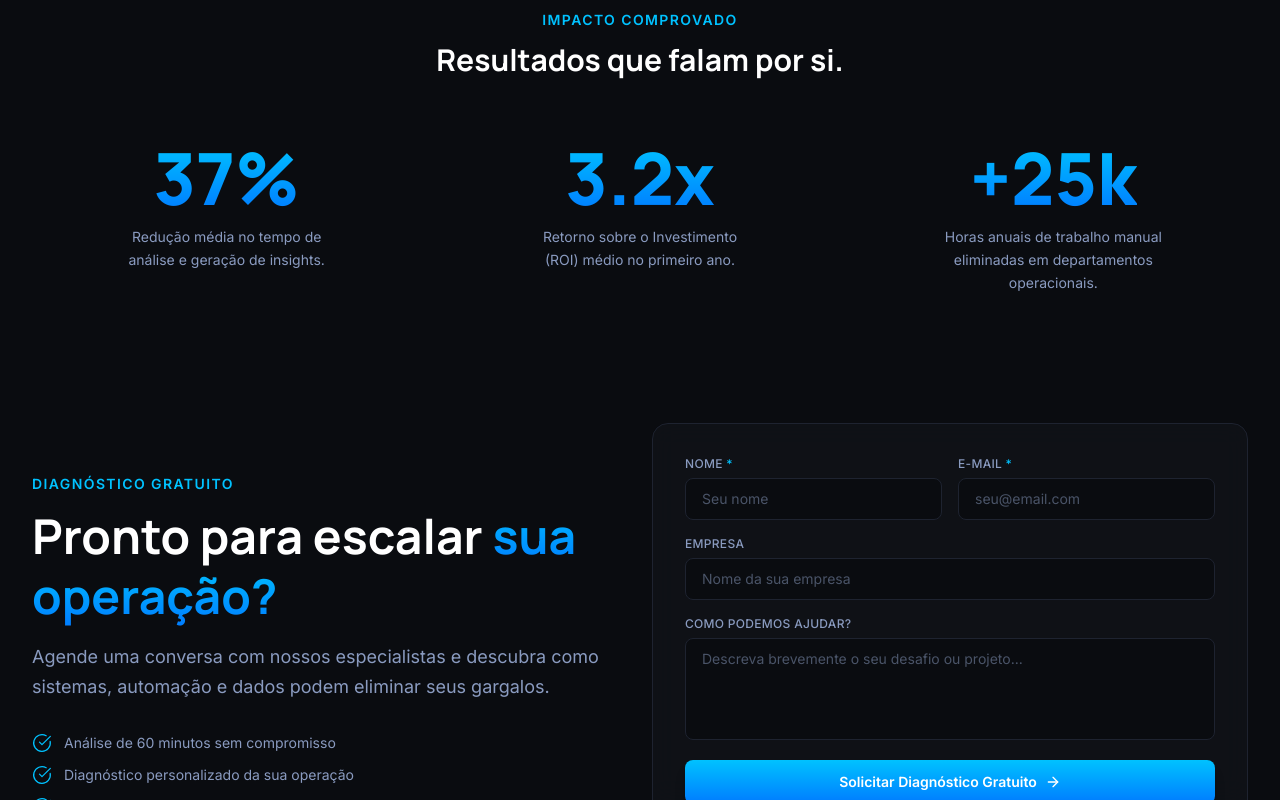
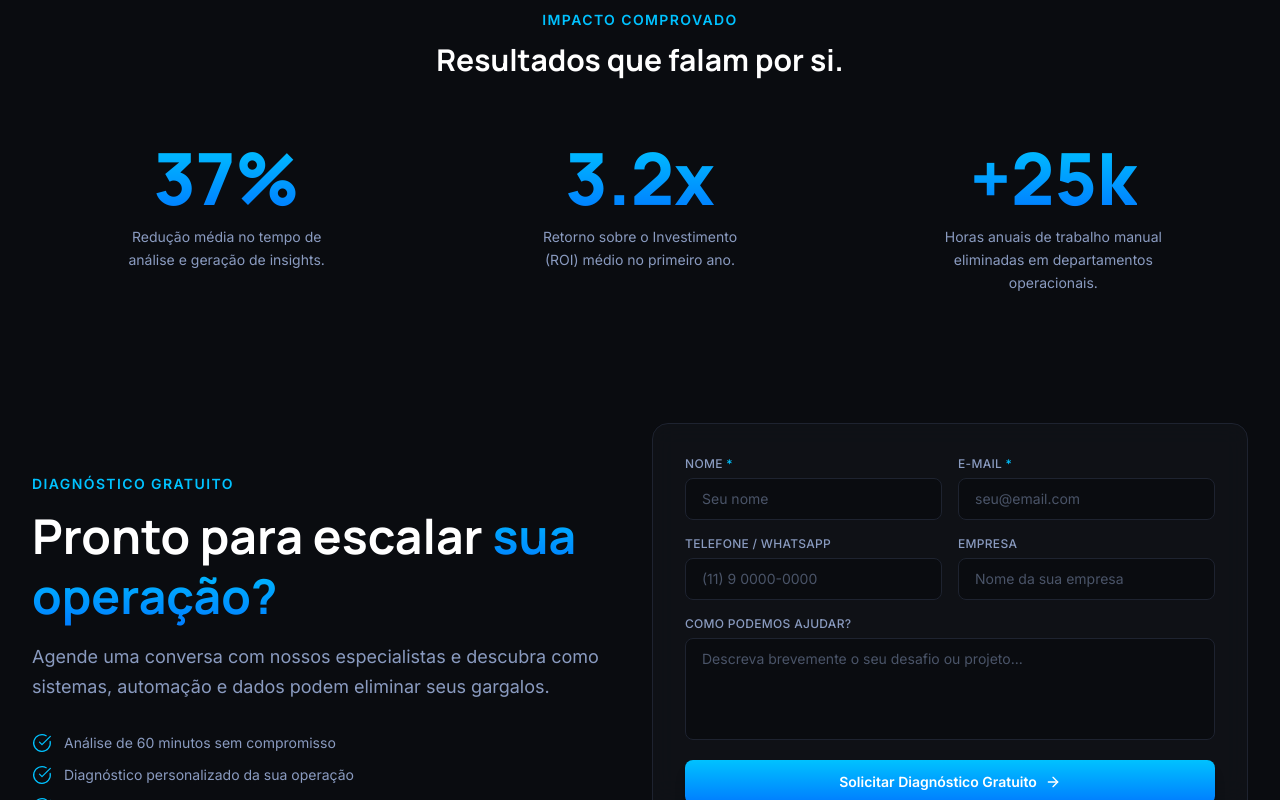
Before and after one commit to jhonicleyton/site-tallpa, a Next.js app: page / in a window 1280 px wide. Shown: the part 1524-2324 px from the top of the page. Built offline with nearby package versions, Linux system fonts and the light colour scheme; no server answers.

Commit message:
feat: site da tallpa solutions pronto para producao

```diff
--- a/src/app/actions.ts
+++ b/src/app/actions.ts
@@ -13,6 +13,7 @@ export async function submitLead(
 ): Promise<LeadState> {
   const name = formData.get("name")?.toString().trim();
   const email = formData.get("email")?.toString().trim();
+  const phone = formData.get("phone")?.toString().trim() || null;
   const company = formData.get("company")?.toString().trim() || null;
   const message = formData.get("message")?.toString().trim() || null;
 
@@ -27,10 +28,11 @@ export async function submitLead(
 
   const { error } = await supabase
     .from("leads")
-    .insert([{ name, email, company, message }]);
+    .insert([{ name, email, phone, company, message }]);
 
   if (error) {
-    return { success: false, error: "Erro ao enviar. Tente novamente." };
+    console.error("[submitLead] Supabase error:", error);
+    return { success: false, error: `Erro: ${error.message} (código: ${error.code})` };
   }
 
   return { success: true };
--- a/src/components/sections/Hero.tsx
+++ b/src/components/sections/Hero.tsx
@@ -1,4 +1,5 @@
 import Image from "next/image";
+import Link from "next/link";
 import Button from "@/components/ui/Button";
 
 export default function Hero() {
@@ -45,8 +46,12 @@ export default function Hero() {
           </p>
 
           <div className="flex flex-wrap gap-4 pt-2">
-            <Button variant="primary">Diagnóstico Gratuito</Button>
-            <Button variant="ghost">Nossos Casos</Button>
+            <Link href="/#contato">
+              <Button variant="primary">Diagnóstico Gratuito</Button>
+            </Link>
+            <Link href="/showcase">
+              <Button variant="ghost">Nossos Casos</Button>
+            </Link>
           </div>
         </div>
 
--- a/src/components/sections/LeadCapture.tsx
+++ b/src/components/sections/LeadCapture.tsx
@@ -88,6 +88,19 @@ export default function LeadCapture() {
                   </div>
                 </div>
 
+                <div className="grid grid-cols-1 sm:grid-cols-2 gap-4">
+                  <div className="flex flex-col gap-1.5">
+                    <label htmlFor="phone" className="text-text-muted text-xs font-medium uppercase tracking-wide">
+                      Telefone / WhatsApp
+                    </label>
+                    <input
+                      id="phone"
+                      name="phone"
+                      type="tel"
+                      placeholder="(11) 9 0000-0000"
+                      className="rounded-lg bg-dark-bg border border-dark-border px-4 py-2.5 text-sm text-text-light placeholder:text-text-muted/50 focus:outline-none focus:border-brand-cyan/60 transition-colors"
+                    />
+                  </div>
                   <div className="flex flex-col gap-1.5">
                     <label htmlFor="company" className="text-text-muted text-xs font-medium uppercase tracking-wide">
                       Empresa
@@ -99,6 +112,7 @@ export default function LeadCapture() {
                       placeholder="Nome da sua empresa"
                       className="rounded-lg bg-dark-bg border border-dark-border px-4 py-2.5 text-sm text-text-light placeholder:text-text-muted/50 focus:outline-none focus:border-brand-cyan/60 transition-colors"
                     />
+                  </div>
                 </div>
 
                 <div className="flex flex-col gap-1.5">
```
Lines whose indentation alone changed are shown as unchanged.
